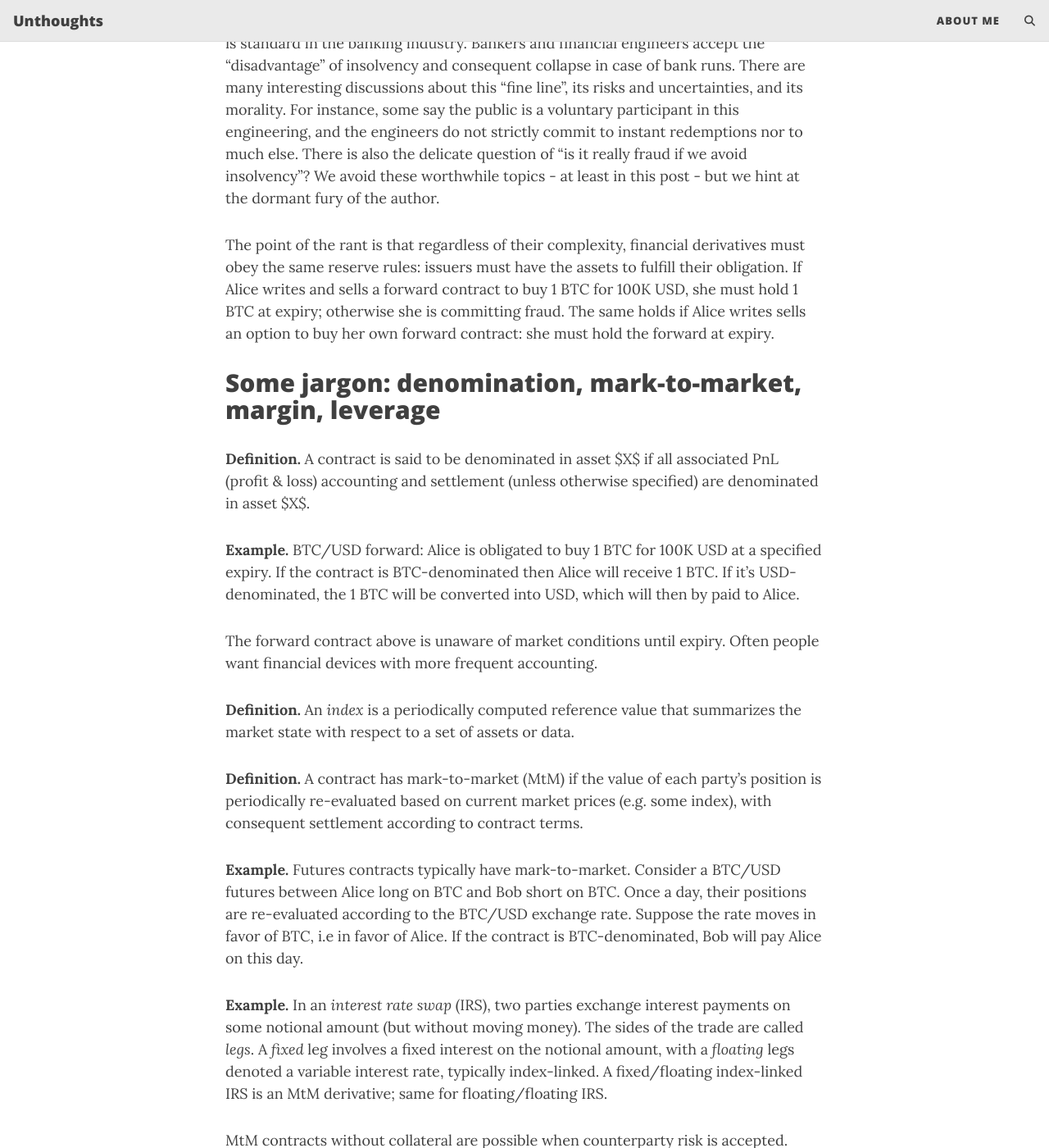
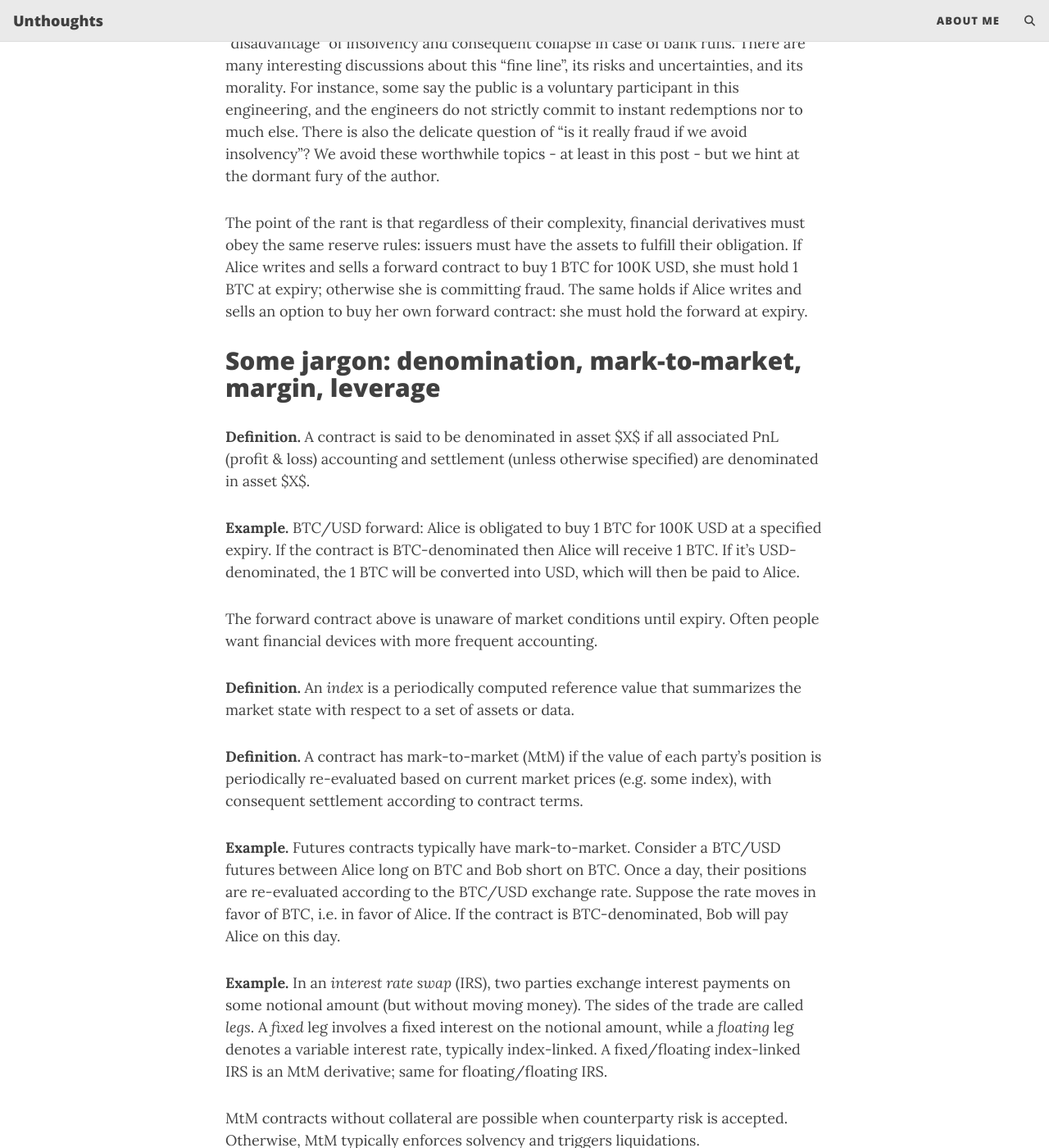
Before and after one commit to unthoughts/unthoughts.github.io, a Jekyll site: the page built from _posts/2025-07-26-blurb-on-derivatives.md, in a window 1280 px wide and 1400 px high, scrolled down 2951 px. Shown: the whole window at 82% size. Built offline with Jekyll 4.4.1, drawn with Linux system fonts in a browser that asks for light colours; comment, search, counter and statistics services are not loaded; some of the changed text lies outside the part shown.

Commit message:
more minor typos

```diff
--- a/_posts/2025-07-26-blurb-on-derivatives.md
+++ b/_posts/2025-07-26-blurb-on-derivatives.md
@@ -62,13 +62,13 @@ Alice can write an IOU ("I owe you"): "Alice promises to redeem this note for on
 
 The word "fraud" in the context of fractional reserves is ill-received since this practice is standard in the banking industry. Bankers and financial engineers accept the "disadvantage" of insolvency and consequent collapse in case of bank runs. There are many interesting discussions about this "fine line", its risks and uncertainties, and its morality. For instance, some say the public is a voluntary participant in this engineering, and the engineers do not strictly commit to instant redemptions nor to much else. There is also the delicate question of "is it really fraud if we avoid insolvency"? We avoid these worthwhile topics - at least in this post - but we hint at the dormant fury of the author.
 
-The point of the rant is that regardless of their complexity, financial derivatives must obey the same reserve rules: issuers must have the assets to fulfill their obligation. If Alice writes and sells a forward contract to buy 1 BTC for 100K USD, she must hold 1 BTC at expiry; otherwise she is committing fraud. The same holds if Alice writes sells an option to buy her own forward contract: she must hold the forward at expiry.
+The point of the rant is that regardless of their complexity, financial derivatives must obey the same reserve rules: issuers must have the assets to fulfill their obligation. If Alice writes and sells a forward contract to buy 1 BTC for 100K USD, she must hold 1 BTC at expiry; otherwise she is committing fraud. The same holds if Alice writes and sells an option to buy her own forward contract: she must hold the forward at expiry.
 
 ## Some jargon: denomination, mark-to-market, margin, leverage
 
 **Definition.** A contract is said to be denominated in asset $X$ if all associated PnL (profit & loss) accounting and settlement (unless otherwise specified) are denominated in asset $X$.
 
-**Example.** BTC/USD forward: Alice is obligated to buy 1 BTC for 100K USD at a specified expiry. If the contract is BTC-denominated then Alice will receive 1 BTC. If it's USD-denominated, the 1 BTC will be converted into USD, which will then by paid to Alice.
+**Example.** BTC/USD forward: Alice is obligated to buy 1 BTC for 100K USD at a specified expiry. If the contract is BTC-denominated then Alice will receive 1 BTC. If it's USD-denominated, the 1 BTC will be converted into USD, which will then be paid to Alice.
 
 The forward contract above is unaware of market conditions until expiry. Often people want financial devices with more frequent accounting.
 
@@ -76,13 +76,13 @@ The forward contract above is unaware of market conditions until expiry. Often p
 
 **Definition.** A contract has mark-to-market (MtM) if the value of each party's position is periodically re-evaluated based on current market prices (e.g. some index), with consequent settlement according to contract terms.
 
-**Example.** Futures contracts typically have mark-to-market. Consider a BTC/USD futures between Alice long on BTC and Bob short on BTC. Once a day, their positions are re-evaluated according to the BTC/USD exchange rate. Suppose the rate moves in favor of BTC, i.e in favor of Alice. If the contract is BTC-denominated, Bob will pay Alice on this day.
+**Example.** Futures contracts typically have mark-to-market. Consider a BTC/USD futures between Alice long on BTC and Bob short on BTC. Once a day, their positions are re-evaluated according to the BTC/USD exchange rate. Suppose the rate moves in favor of BTC, i.e. in favor of Alice. If the contract is BTC-denominated, Bob will pay Alice on this day.
 
-**Example.** In an *interest rate swap* (IRS), two parties exchange interest payments on some notional amount (but without moving money). The sides of the trade are called *legs*. A *fixed* leg involves a fixed interest on the notional amount, with a *floating* legs denoted a variable interest rate, typically index-linked. A fixed/floating index-linked IRS is an MtM derivative; same for floating/floating IRS.
+**Example.** In an *interest rate swap* (IRS), two parties exchange interest payments on some notional amount (but without moving money). The sides of the trade are called *legs*. A *fixed* leg involves a fixed interest on the notional amount, while a *floating* leg denotes a variable interest rate, typically index-linked. A fixed/floating index-linked IRS is an MtM derivative; same for floating/floating IRS.
 
 MtM contracts without collateral are possible when counterparty risk is accepted. Otherwise, MtM typically enforces solvency and triggers liquidations.
 
-**Definition.** A contract may have *margin requirements* that specify how much collateral/margin all sides must provide enter the contract and maintain keep the position open without liquidation. A contract is said to be *margined* in asset $X$ if:
+**Definition.** A contract may have *margin requirements* that specify how much collateral/margin all sides must provide to enter the contract and maintain to keep the position open without liquidation. A contract is said to be *margined* in asset $X$ if:
 1. PnL accounting & settlement are denominated in $X$;
 2. $X$ is used as collateral;
 3. Margin accounting & settlement are denominated in $X$.
@@ -235,7 +235,7 @@ Funding accounts for only *part* of the variation margin in perps. On one hand t
   * If the perp market is aligned with the underlying, no funding rate is paid and that's the end of the story.
   * If most of the perp market is long, Alice will need to pay a funding rate which will diminish her profits.
 
-Expiry causes liquidity fragmentation over various expiration dates. Typically, liquidity improves as expiry nears due to lessened risk. Perpetuals benefit from greater liquidity in this regard.
+Expiry causes liquidity fragmentation over various expiration dates. Typically, liquidity improves as expiry nears due to lessened risk and also the need to "roll over" to the next expiration date. Perpetuals benefit from greater liquidity in this regard.
 
 #### Perpetual futures
 
```
Also changed, not shown: other parts of _posts/2025-07-26-blurb-on-derivatives.md (+2 -2 lines).
